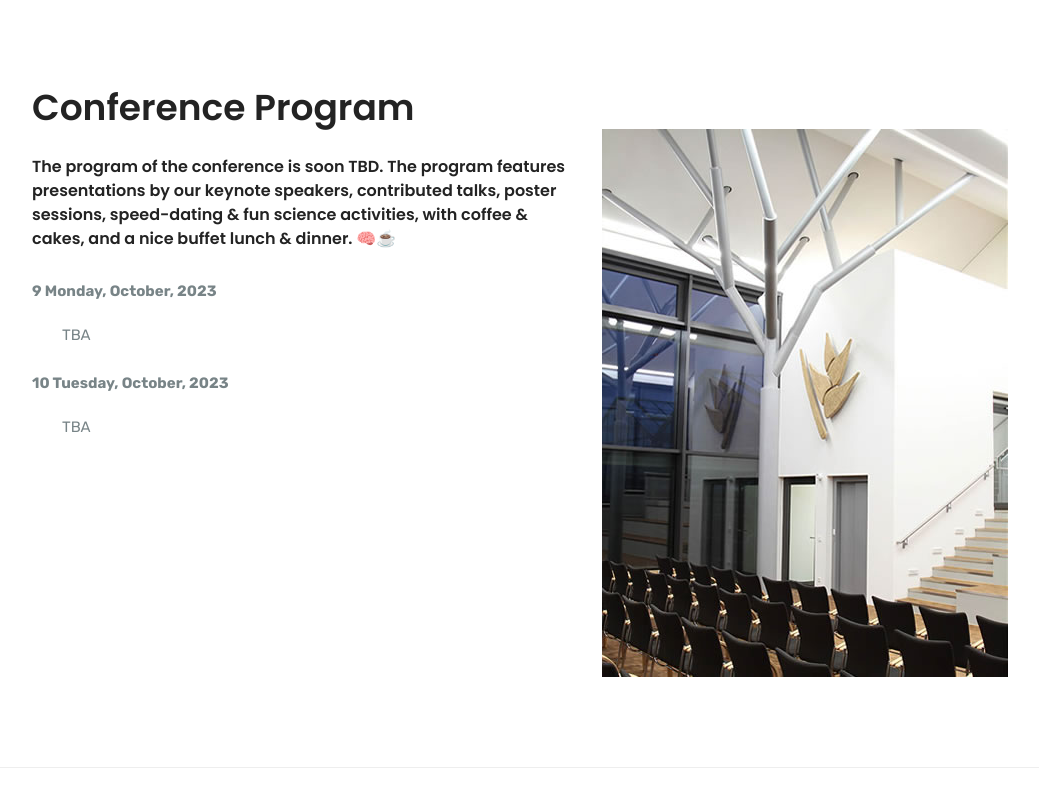
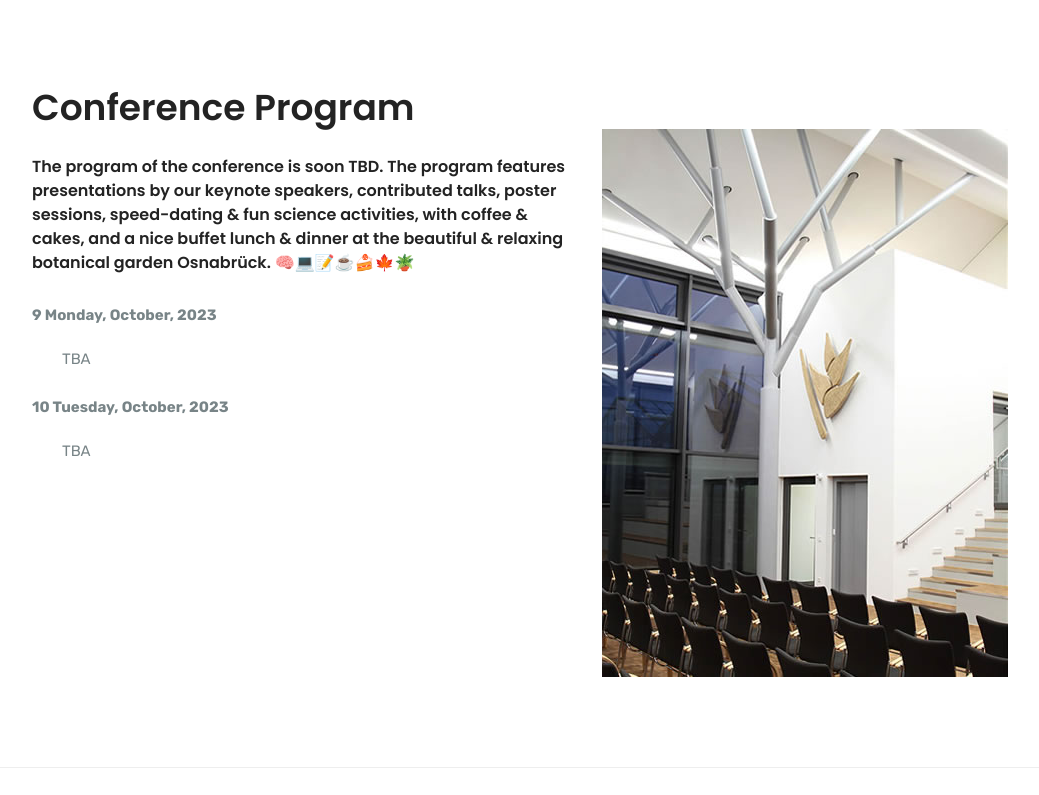
Before and after one commit to comco23/comco23.github.io, a Jekyll site: the page built from program.html, in a window 1280 px wide and 900 px high, scrolled down 465 px, cut to the strip 105-900 px from the top of the window. Shown: the whole strip, without its empty margins (53-1092 px from the left). Built offline with Jekyll 4.4.1, drawn with Linux system fonts in a browser that asks for light colours.

Commit message:
added more words to the program

```diff
--- a/program.html
+++ b/program.html
@@ -43,7 +43,8 @@ permalink: /program
                               <div class="col-lg-6 col-md-6 col-sm-12">
                                         <div class="program-item">
                                                   </br><h5>The program of the conference is soon TBD. The program features presentations by our keynote speakers, contributed talks,
-						poster sessions, speed-dating & fun science activities, with coffee & cakes, and a nice buffet lunch & dinner. 🧠☕️</h5></br>
+						poster sessions, speed-dating & fun science activities, with coffee & cakes, and a nice buffet lunch & dinner at the beautiful
+                                                            & relaxing botanical garden Osnabrück. 🧠💻📝☕️🍰🍁🪴</h5></br>
 					<p class="program-time">9 Monday, October, 2023</p>
                                                   <p class="program-event">TBA</p>
                                         </div>
```
